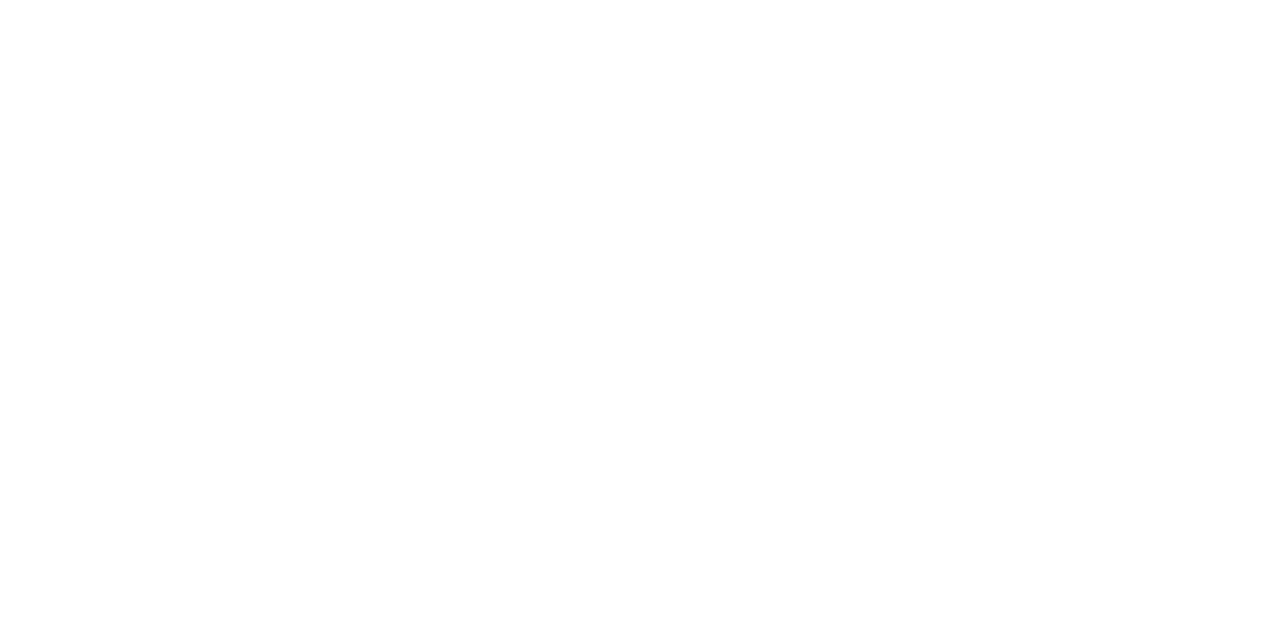
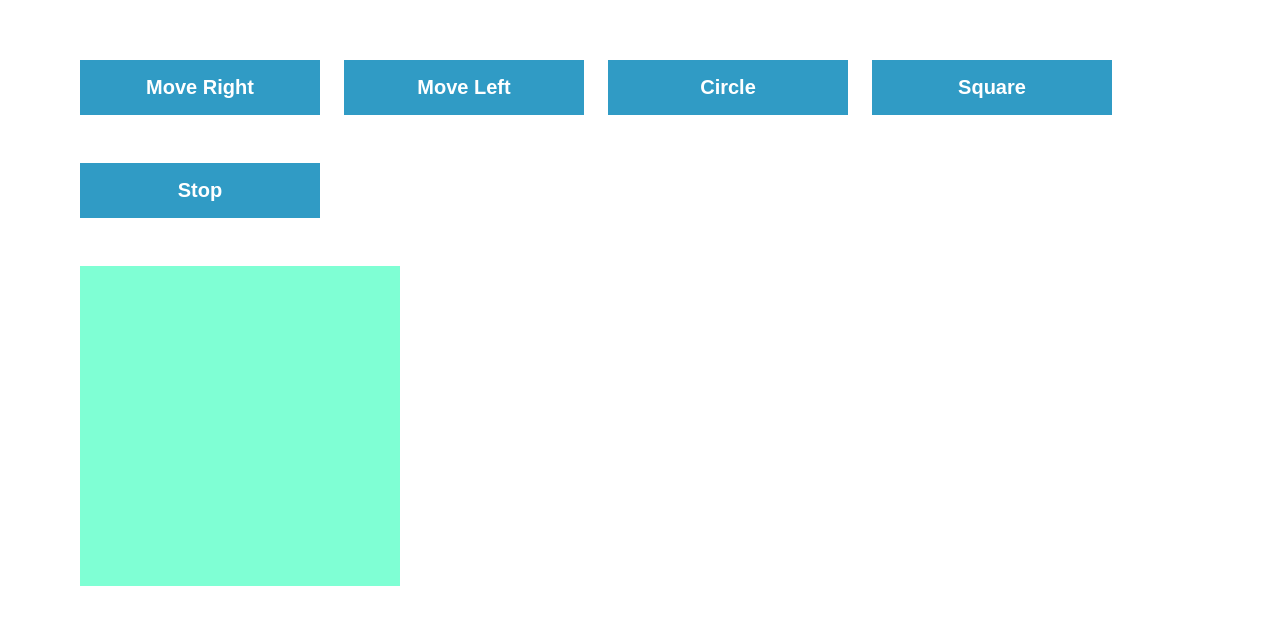
Before and after one commit to AimeurAmin/framer-motion-animations, a React (Create React App) app: page / in a window 1280 px wide. Shown: the part 2752-3376 px from the top of the page. Before the commit the page ends 2892 px from the top, so only its background shows below. Built offline with nearby package versions, Linux system fonts and the light colour scheme.

Commit message:
adds box5 and control buttons

```diff
--- a/src/App.css
+++ b/src/App.css
@@ -34,3 +34,16 @@ p {
   list-style: none;
   margin: 0.5rem;
 }
+
+button {
+  color: white;
+  background-color: rgb(48, 155, 197);
+  padding: 1rem;
+  margin-right: 1.5rem;
+  margin-bottom: 3rem;
+  border: none;
+  font-size: 1.25rem;
+  font-weight: 700;
+  width: 15rem;
+  cursor: pointer;
+}
--- a/src/App.js
+++ b/src/App.js
@@ -3,6 +3,7 @@ import Box1 from './components/Box1';
 import Box2 from './components/Box2';
 import Box3 from './components/Box3';
 import Box4 from './components/Box4';
+import Box5 from './components/Box5';
 
 function App() {
   return (
@@ -17,6 +18,8 @@ function App() {
       <Box3 />
 
       <Box4 />
+
+      <Box5 />
     </div>
   );
 }
--- /dev/null
+++ b/src/components/Box5.jsx
@@ -0,0 +1,17 @@
+import React from 'react'
+import { motion } from 'framer-motion';
+
+function Box5() {
+  return (
+    <div className="box-container">
+      <button>Move Right</button>
+      <button>Move Left</button>
+      <button>Circle</button>
+      <button>Square</button>
+      <button>Stop</button>
+      <motion.div className="box"></motion.div>
+    </div>
+  )
+}
+
+export default Box5
```
